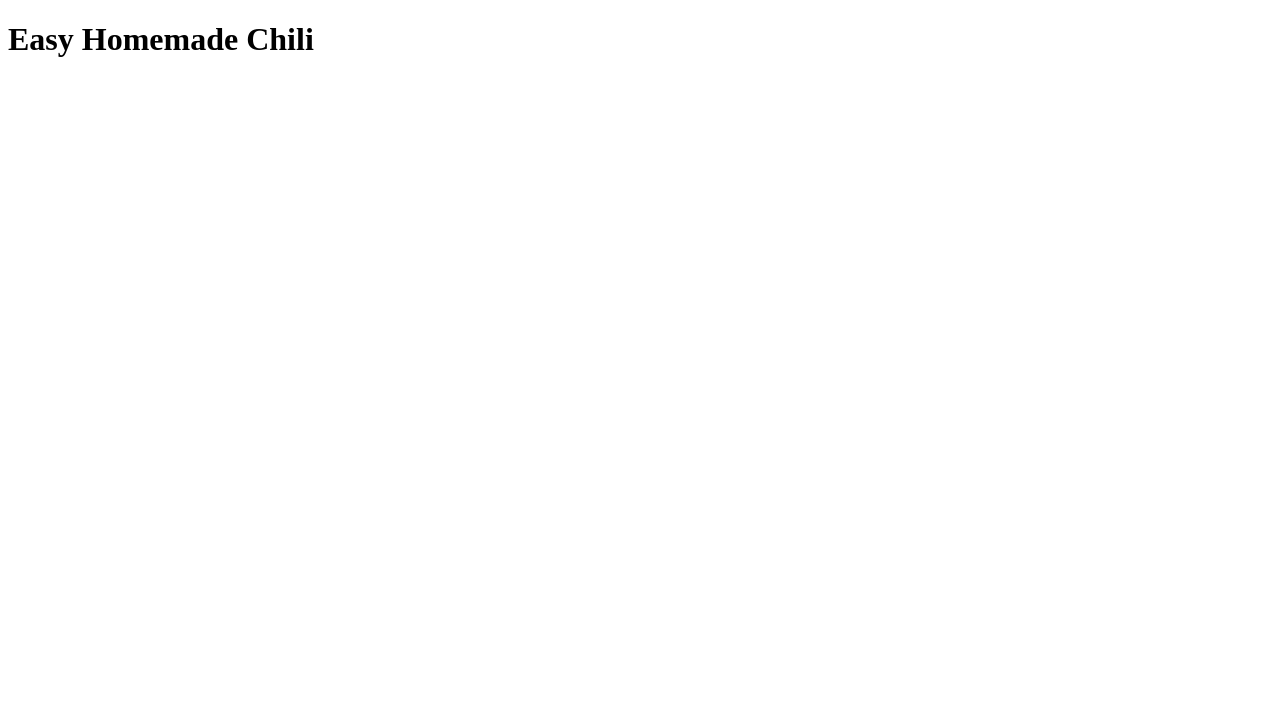
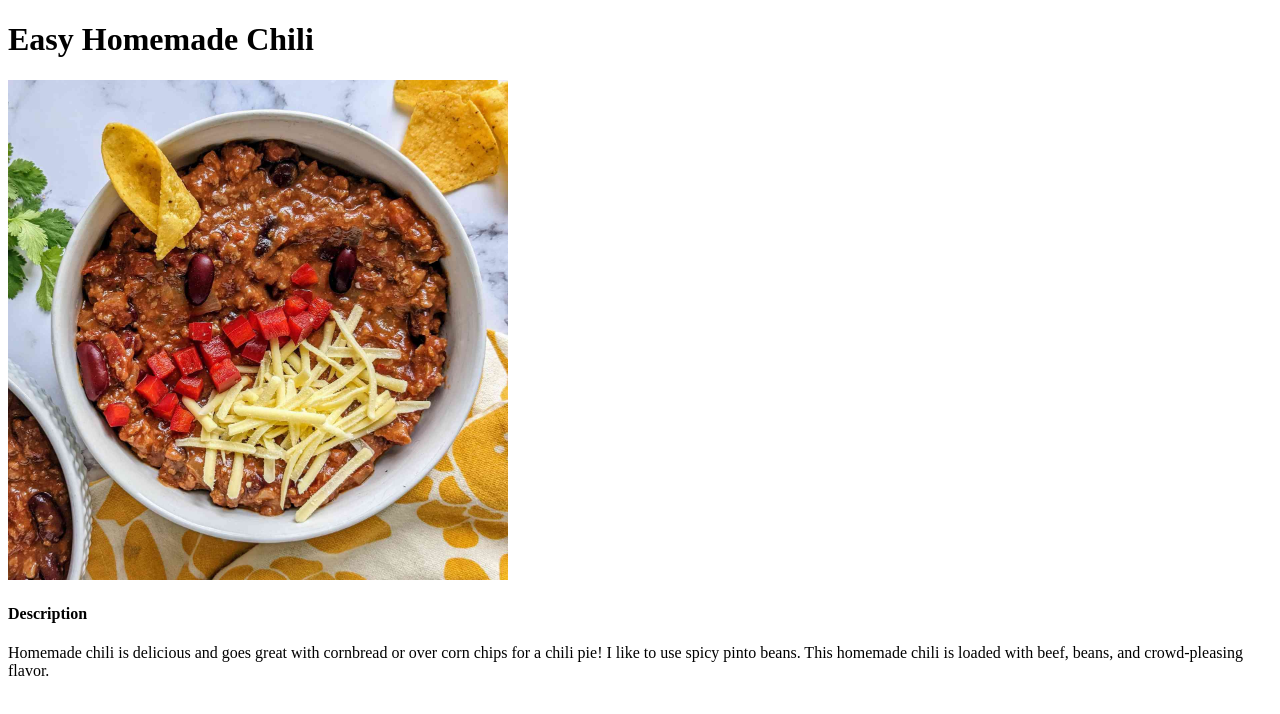
Before and after one commit to MTHP20/odin-recipes, a plain HTML site: page recipes/chili.html in a window 1280 px wide. Drawn offline with Linux system fonts and the light colour scheme.

Commit message:
Added an image and description about chili

```diff
--- a/recipes/chili.html
+++ b/recipes/chili.html
@@ -7,5 +7,8 @@
 
   <body>
     <h1>Easy Homemade Chili</h1>
+    <img src = "chili.jpg" alt="Chili Picture" height="500px" width="500px">
+    <h4>Description</h4>
+    <p>Homemade chili is delicious and goes great with cornbread or over corn chips for a chili pie! I like to use spicy pinto beans. This homemade chili is loaded with beef, beans, and crowd-pleasing flavor.</p>
   </body>
 </html>
```
Also changed, not shown: recipes/chili.jpg (added).
